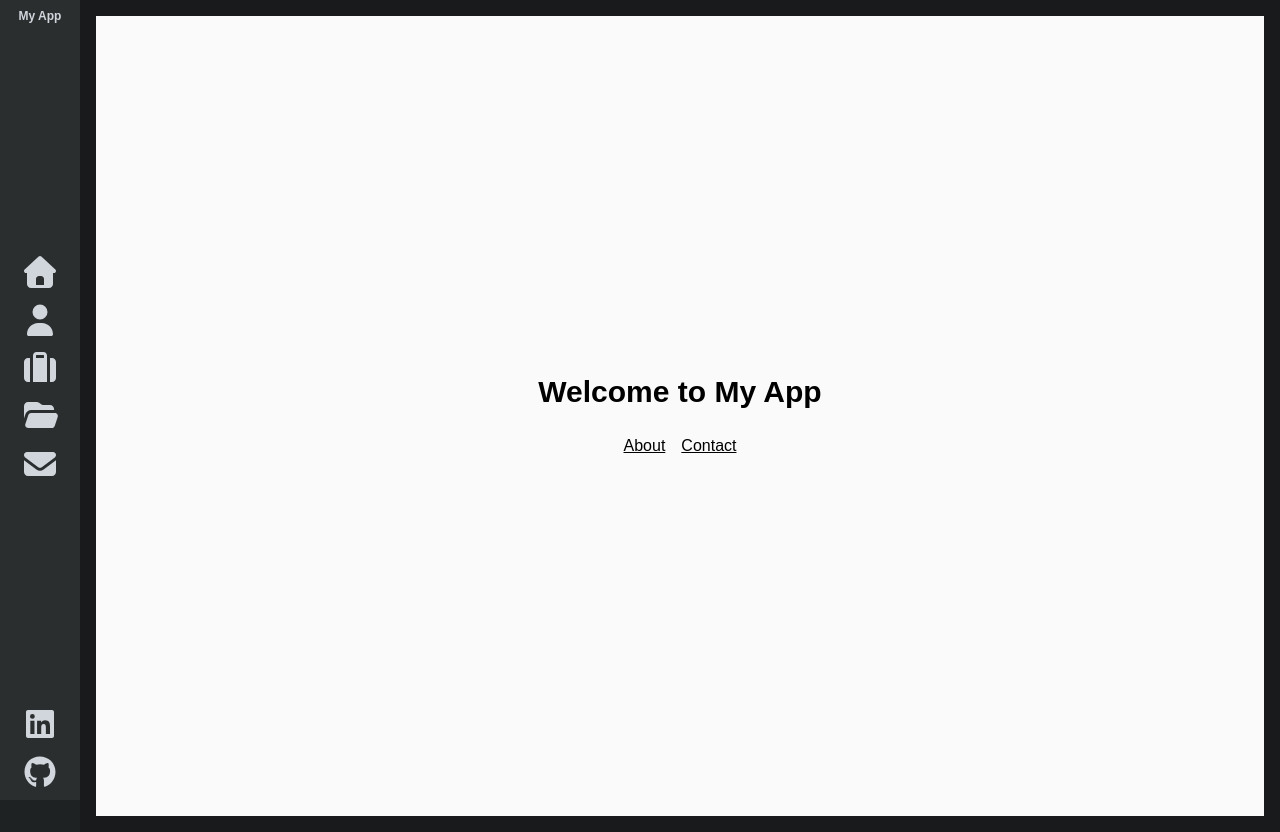
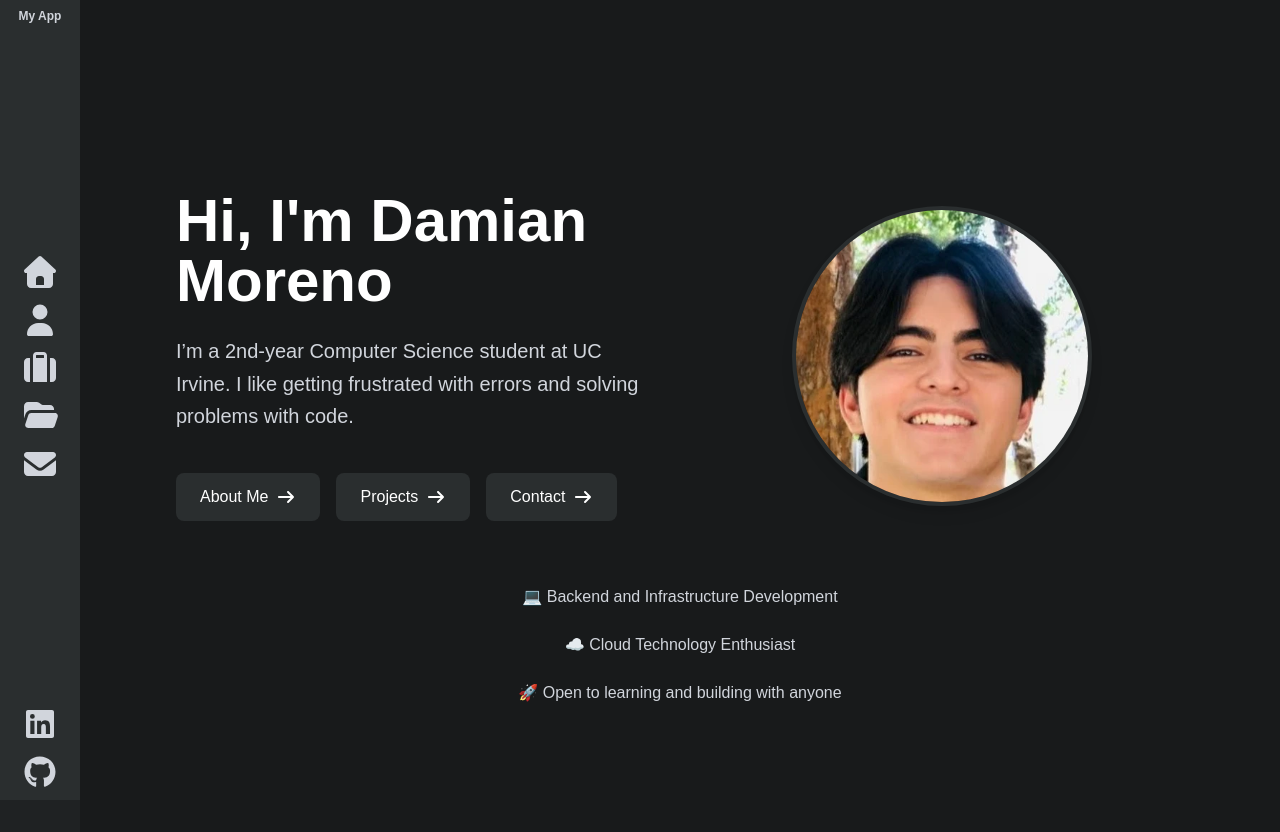
Before and after one commit to damianmore/personal-portfolio-website, a Next.js app in the folder portfolio-app/: page / in a window 1280 px wide. Built offline with nearby package versions, Linux system fonts and the light colour scheme.

Commit message:
main app page updated

```diff
--- a/portfolio-app/app/page.tsx
+++ b/portfolio-app/app/page.tsx
@@ -1,18 +1,60 @@
+"use client";
+
+import Image from "next/image";
 import Link from "next/link";
+import React from "react";
+import { FontAwesomeIcon } from "@fortawesome/react-fontawesome";
+import { faArrowRight } from "@fortawesome/free-solid-svg-icons";
 
-export default function Home() {
+export default function HomePage() {
   return (
-    <main className="flex min-h-screen flex-col items-center justify-center bg-zinc-50 dark:bg-black text-black dark:text-white">
-      <h1 className="text-3xl font-bold mb-6">Welcome to My App</h1>
+    <div className="flex flex-col items-center justify-center min-h-screen bg-[#181A1B] text-white px-6 md:px-20">
+      {/* Hero section */}
+      <div className="flex flex-col md:flex-row items-center gap-10 max-w-6xl w-full mt-16">
+        {/* Left: Text */}
+        <div className="flex-1 flex flex-col gap-6">
+          <h1 className="text-5xl md:text-6xl font-bold text-white">
+            Hi, I'm Damian Moreno
+          </h1>
+          <p className="text-lg md:text-xl text-gray-300 leading-relaxed">
+            I’m a 2nd-year Computer Science student at UC Irvine. I like getting frustrated with errors and solving problems with code.
+          </p>
 
-      <div className="flex gap-4">
-        <Link href="/about" className="underline hover:text-blue-500">
-          About
-        </Link>
-        <Link href="/contact" className="underline hover:text-blue-500">
-          Contact
-        </Link>
+          {/* Call-to-action buttons */}
+          <div className="flex flex-col sm:flex-row gap-4 mt-4">
+            <Link href="/about" className="group px-6 py-3 rounded-lg bg-[#2A2E2F] hover:bg-[#3A3E3F] transition-all text-white font-medium flex items-center gap-2">
+              About Me
+              <FontAwesomeIcon icon={faArrowRight} />
+            </Link>
+            <Link href="/projects" className="group px-6 py-3 rounded-lg bg-[#2A2E2F] hover:bg-[#3A3E3F] transition-all text-white font-medium flex items-center gap-2">
+              Projects
+              <FontAwesomeIcon icon={faArrowRight} />
+            </Link>
+            <Link href="/contact" className="group px-6 py-3 rounded-lg bg-[#2A2E2F] hover:bg-[#3A3E3F] transition-all text-white font-medium flex items-center gap-2">
+              Contact
+              <FontAwesomeIcon icon={faArrowRight} />
+            </Link>
+          </div>
+        </div>
+
+        {/* Right: Profile image */}
+        <div className="flex-1 flex justify-center">
+          <Image
+            src="/pfp.webp"
+            alt="Damian Moreno"
+            width={300}
+            height={300}
+            className="rounded-full border-4 border-[#2A2E2F] shadow-lg"
+          />
+        </div>
       </div>
-    </main>
+
+      {/* Optional tagline / highlights */}
+      <div className="mt-16 flex flex-col items-center gap-6 text-gray-300 max-w-4xl text-center">
+        <p>💻 Backend and Infrastructure Development</p>
+        <p>☁️ Cloud Technology Enthusiast</p>
+        <p>🚀 Open to learning and building with anyone</p>
+      </div>
+    </div>
   );
 }
```
